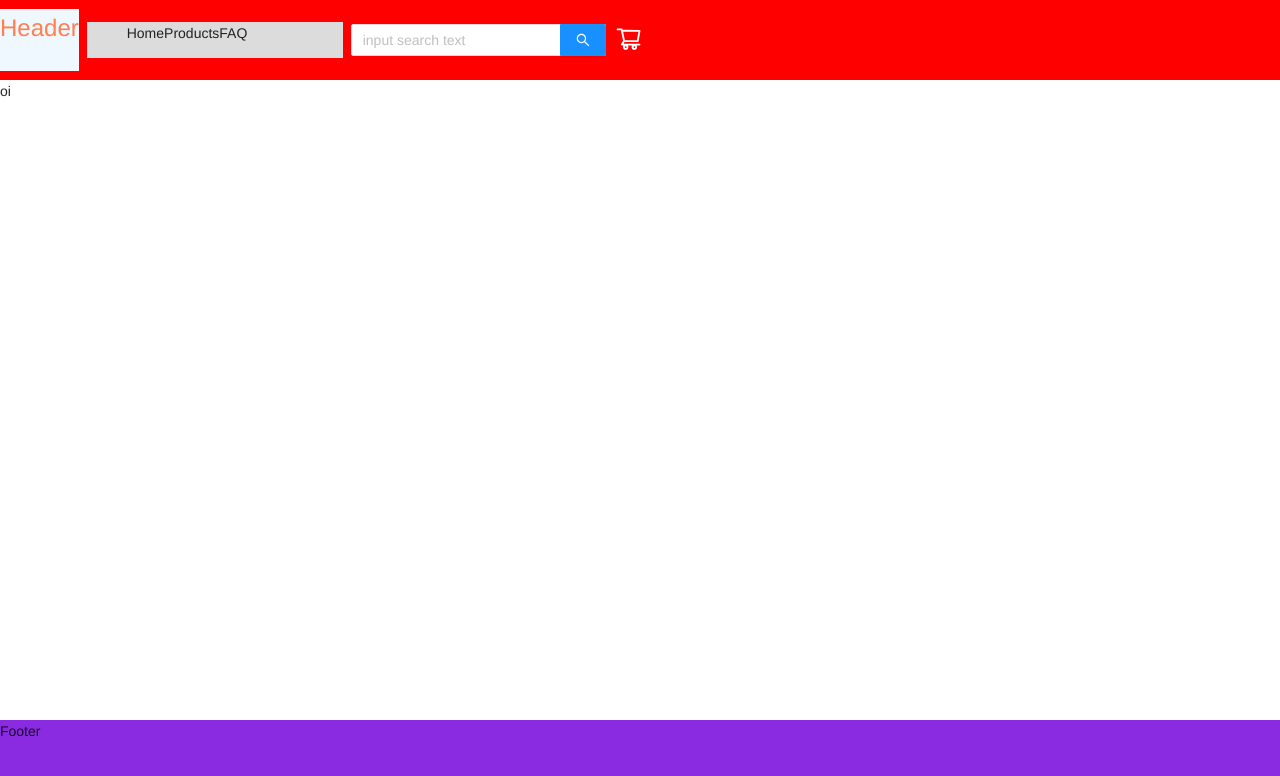
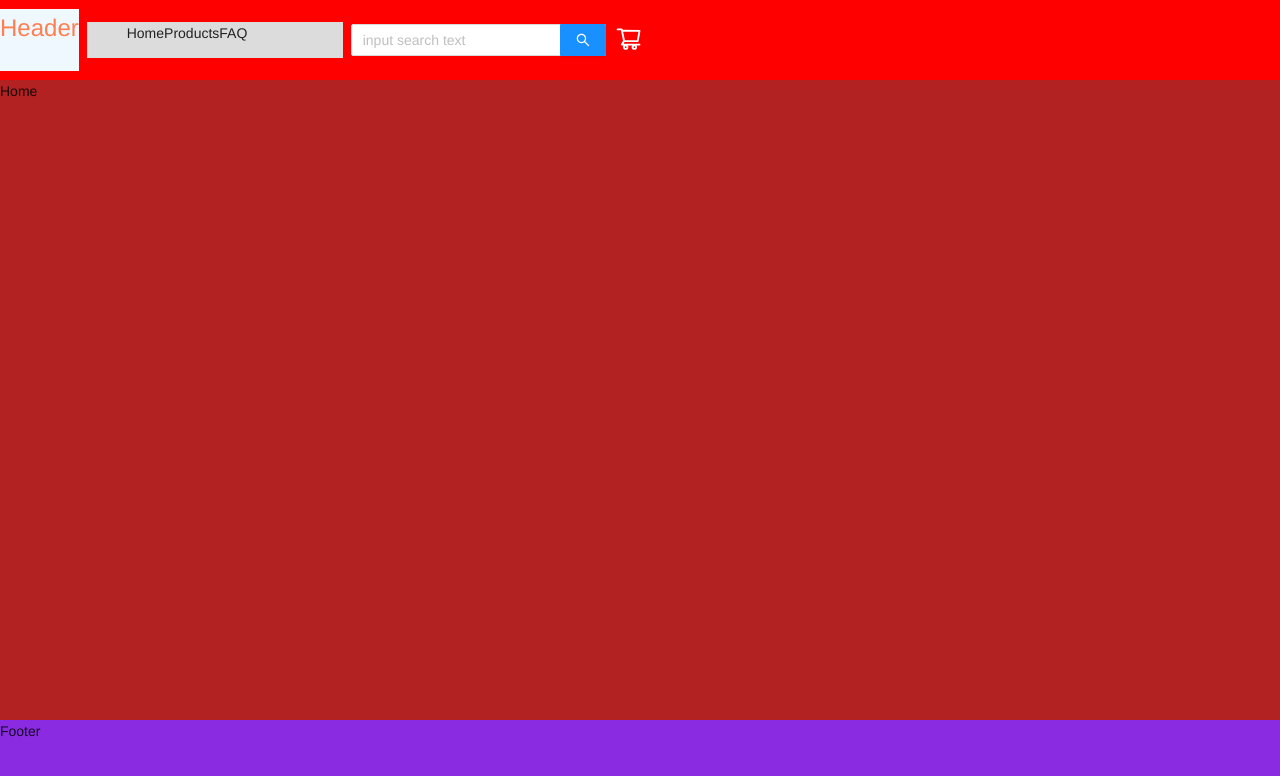
Before and after one commit to edupezz/Renner, a React (Create React App) app: page / in a window 1280 px wide. Shown: the top 776 px of the page. Built offline with nearby package versions, Linux system fonts and the light colour scheme.

Commit message:
added router to the paths

```diff
--- a/src/App.js
+++ b/src/App.js
@@ -1,5 +1,7 @@
 import { GlobalStyle, AppContainer } from "./globalStyles";
+import { BrowserRouter } from "react-router-dom";
 
+import Router from "./Routes";
 import Header from "./components/Header/index";
 import Footer from "./components/Footer/index";
 
@@ -7,8 +9,10 @@ function App() {
   return (
     <AppContainer>
       <GlobalStyle />
-      <Header />
-      <div>oi</div>
+      <BrowserRouter>
+        <Header />
+        <Router />
+      </BrowserRouter>
       <Footer />
     </AppContainer>
   );
--- /dev/null
+++ b/src/Routes.js
@@ -0,0 +1,16 @@
+import { Routes, Route } from "react-router-dom";
+
+import HomePage from "./pages/HomePage/index";
+import ProductPage from "./pages/ProductPage/index";
+import FaqPage from "./pages/FaqPage/index";
+
+const Router = () => {
+  return (
+    <Routes>
+      <Route path="/" element={<HomePage />} />
+      <Route path="/products" element={<ProductPage />} />
+      <Route path="/faq" element={<FaqPage />} />
+    </Routes>
+  );
+};
+export default Router;
--- a/src/globalStyles.js
+++ b/src/globalStyles.js
@@ -16,7 +16,7 @@ export const GlobalStyle = createGlobalStyle`
 
 export const AppContainer = styled.main`
   display: grid;
-  grid-template: 10vh 80vh 10vh / 1fr 1fr 1fr;
+  grid-template: 10vh 80vh 10vh / 1fr;
   grid-template-areas:
     "header header header"
     "content content content"
--- /dev/null
+++ b/src/pages/FaqPage/index.js
@@ -0,0 +1,11 @@
+import React from "react";
+import { FaqPageContainer } from "./styles";
+
+const FaqPage = () => {
+  return (
+    <FaqPageContainer>
+      <div>FAQ</div>;
+    </FaqPageContainer>
+  );
+};
+export default FaqPage;
--- /dev/null
+++ b/src/pages/FaqPage/styles.js
@@ -0,0 +1,6 @@
+import styled from "styled-components";
+
+export const FaqPageContainer = styled.div`
+  width: 100%;
+  background-color: cadetblue;
+`;
--- a/src/pages/HomePage/index.js
+++ b/src/pages/HomePage/index.js
@@ -0,0 +1,8 @@
+import React from "react";
+import { HomePageContainer } from "./styles";
+
+const HomePage = () => {
+  return <HomePageContainer>Home</HomePageContainer>;
+};
+
+export default HomePage;
--- a/src/pages/HomePage/styles.js
+++ b/src/pages/HomePage/styles.js
@@ -0,0 +1,6 @@
+import styled from "styled-components";
+
+export const HomePageContainer = styled.div`
+  width: 100%;
+  background-color: firebrick;
+`;
--- /dev/null
+++ b/src/pages/ProductPage/index.js
@@ -0,0 +1,8 @@
+import React from "react";
+
+import { ProductPageContainer } from "./styles";
+
+const ProductPage = () => {
+  return <div>Product</div>;
+};
+export default ProductPage;
--- /dev/null
+++ b/src/pages/ProductPage/styles.js
@@ -0,0 +1,7 @@
+import styled from "styled-components";
+
+export const ProductPageContainer = styled.div`
+  width: 100%;
+  background-color: purple;
+  grid-area: content;
+`;
```
Also changed, not shown: src/pages/ProductPage.js/index.js (deleted), src/pages/ProductPage.js/styles.js (deleted).
